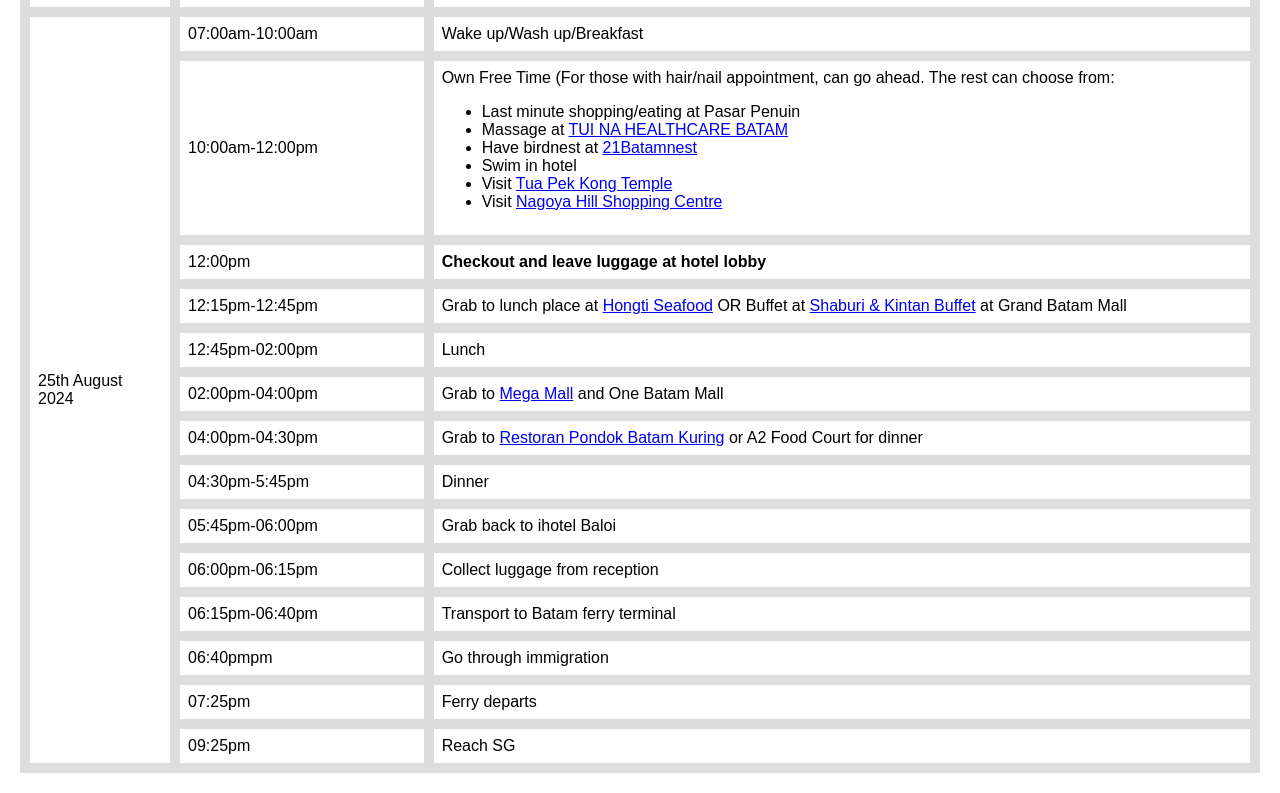
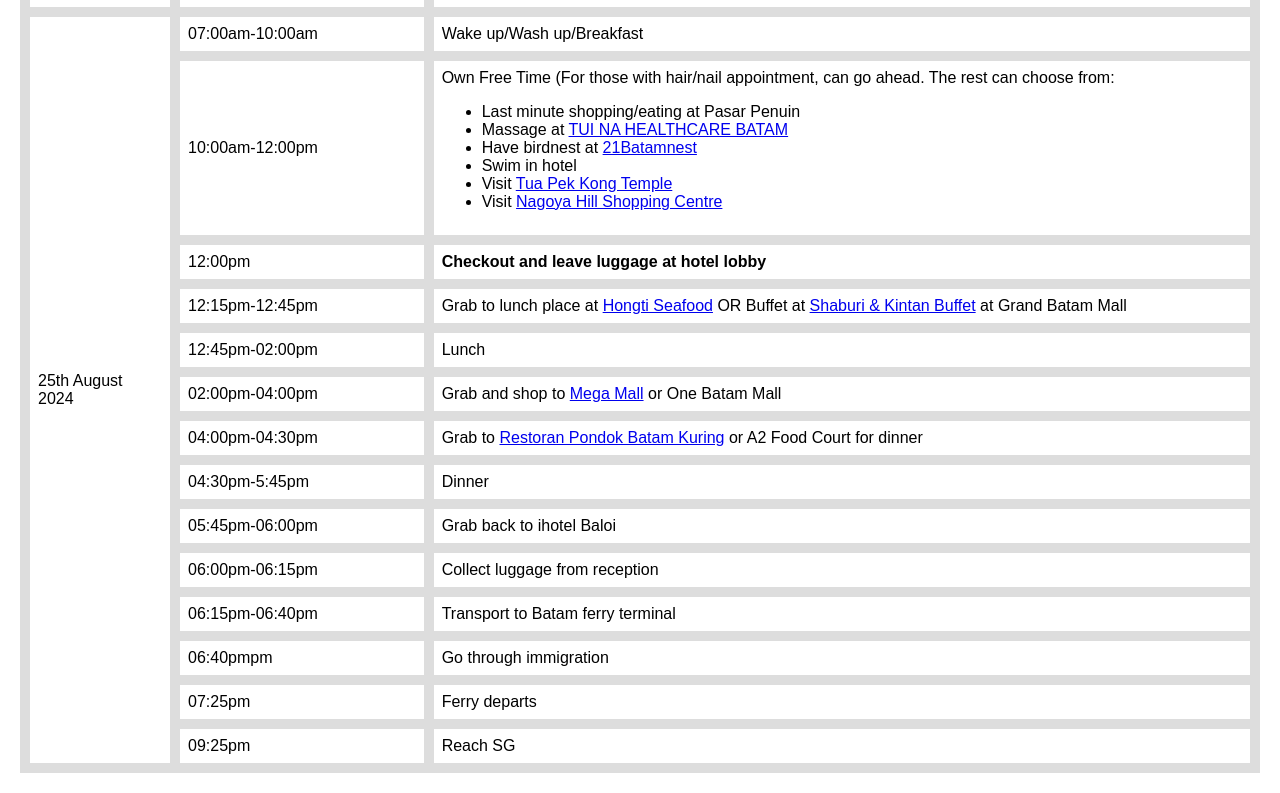
Before and after one commit to jaredtcy/batam-itinerary, a plain HTML site: page index.html in a window 1280 px wide. Shown: the part 1133-1926 px from the top of the page. Drawn offline with Linux system fonts and the light colour scheme.

Commit message:
Update index.html

```diff
--- a/index.html
+++ b/index.html
@@ -171,7 +171,7 @@
         </tr>
         <tr>
             <td>02:00pm-04:00pm</td>
-            <td>Grab to <a href="https://g.co/kgs/zfS6Etg" target="_blank">Mega Mall</a> and One Batam Mall</td>
+            <td>Grab and shop to <a href="https://g.co/kgs/zfS6Etg" target="_blank">Mega Mall</a> or One Batam Mall</td>
         </tr>
         <tr>
             <td>04:00pm-04:30pm</td>
```
